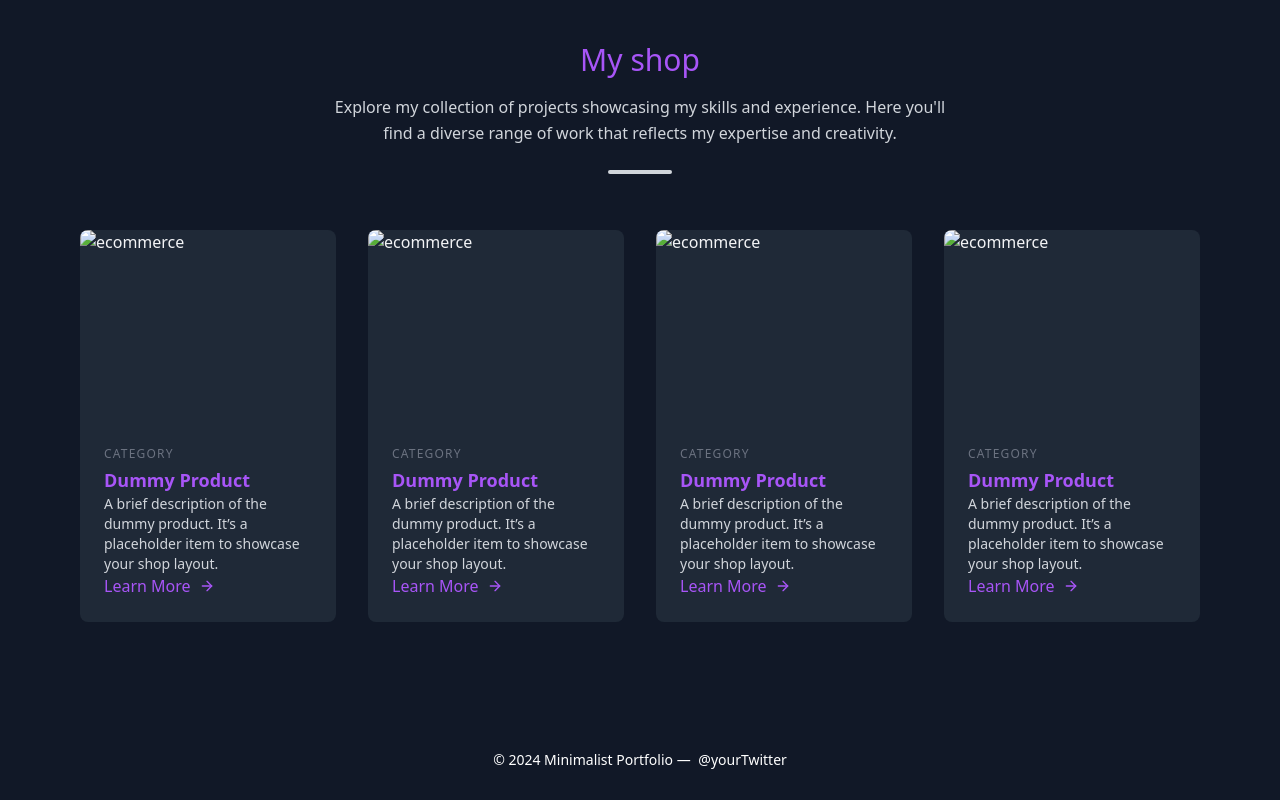
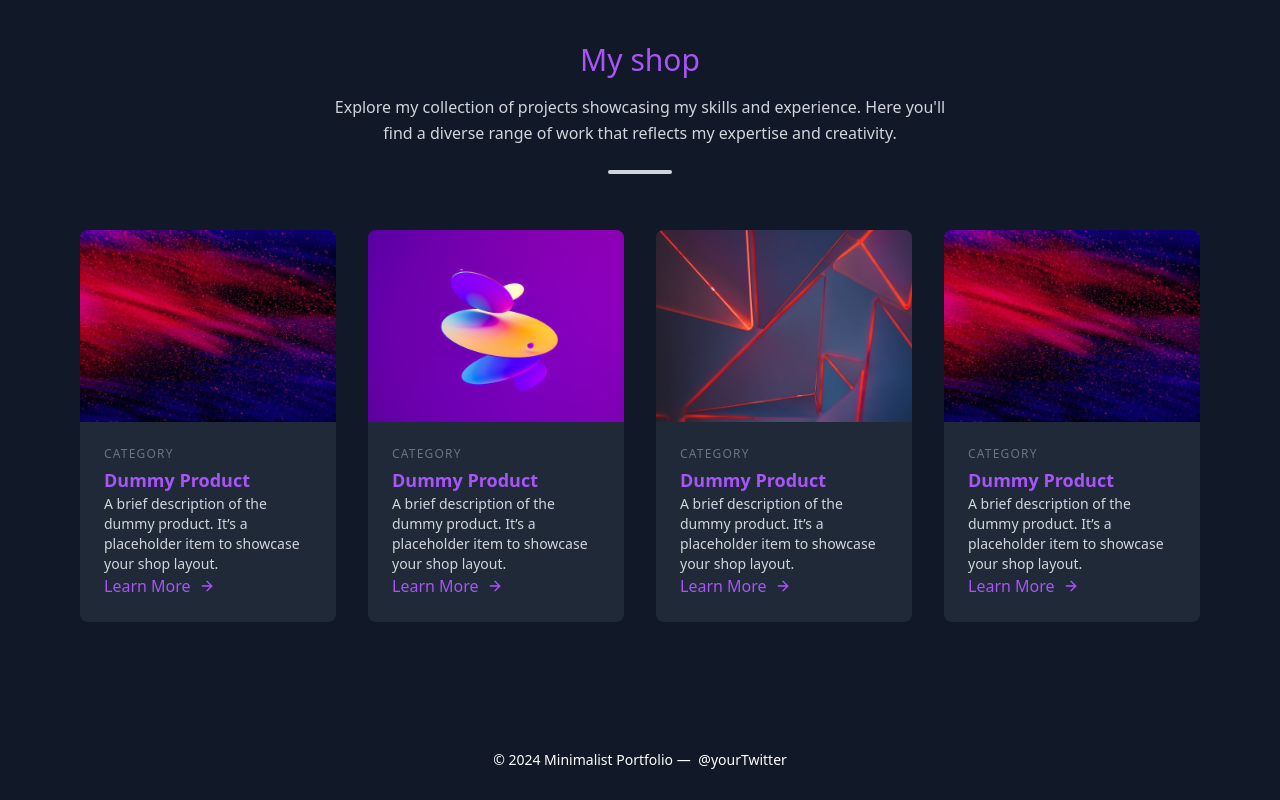
Before and after one commit to muhammad69420/WebPage, a website: page index.html in a window 1280 px wide. Shown: the part 2875-3675 px from the top of the page. Drawn offline with Linux system fonts and the light colour scheme; files that its build step writes are made by us from their sources; the site is published under a folder, as on GitHub Pages, so addresses that start at the root find nothing.

Commit message:
fix images

```diff
--- a/index.html
+++ b/index.html
@@ -262,7 +262,7 @@
             <!-- item 1 -->
             <div class="lg:w-1/4 md:w-1/2 p-4">
                 <div class="bg-gray-800 rounded-lg overflow-hidden">
-                    <img alt="ecommerce" class="object-cover object-center w-full h-48 aspect-w-1 aspect-h-1" src="/img/image1.jpg">
+                    <img alt="ecommerce" class="object-cover object-center w-full h-48 aspect-w-1 aspect-h-1" src="./img/image1.jpg">
                     <div class="mt-2 p-6">
                         <h3 class="text-gray-500 text-xs tracking-widest title-font mb-1
                         ">CATEGORY</h3>
@@ -284,7 +284,7 @@
             <!-- item 2 -->
             <div class="lg:w-1/4 md:w-1/2 p-4">
                 <div class="bg-gray-800 rounded-lg overflow-hidden">
-                    <img alt="ecommerce" class="object-cover object-center w-full h-48 aspect-w-1 aspect-h-1" src="/img/image2.jpg">
+                    <img alt="ecommerce" class="object-cover object-center w-full h-48 aspect-w-1 aspect-h-1" src="./img/image2.jpg">
                     <div class="mt-2 p-6">
                         <h3 class="text-gray-500 text-xs tracking-widest title-font mb-1
                         ">CATEGORY</h3>
@@ -306,7 +306,7 @@
             <!-- item 3  -->
             <div class="lg:w-1/4 md:w-1/2 p-4">
                 <div class="bg-gray-800 rounded-lg overflow-hidden">
-                    <img alt="ecommerce" class="object-cover object-center w-full h-48 aspect-w-1 aspect-h-1" src="/img/image3.jpg">
+                    <img alt="ecommerce" class="object-cover object-center w-full h-48 aspect-w-1 aspect-h-1" src="./img/image3.jpg">
                     <div class="mt-2 p-6">
                         <h3 class="text-gray-500 text-xs tracking-widest title-font mb-1
                         ">CATEGORY</h3>
@@ -328,7 +328,7 @@
             <!-- item 4 -->
             <div class="lg:w-1/4 md:w-1/2 p-4">
                 <div class="bg-gray-800 rounded-lg overflow-hidden">
-                    <img alt="ecommerce" class="object-cover object-center w-full h-48 aspect-w-1 aspect-h-1" src="/img/image1.jpg">
+                    <img alt="ecommerce" class="object-cover object-center w-full h-48 aspect-w-1 aspect-h-1" src="./img/image1.jpg">
                     <div class="mt-2 p-6">
                         <h3 class="text-gray-500 text-xs tracking-widest title-font mb-1
                         ">CATEGORY</h3>
```
Also changed, not shown: contact.html (+3 -3 lines), product-details-1.html (+1 -1 lines), shop.html (+5 -5 lines).
